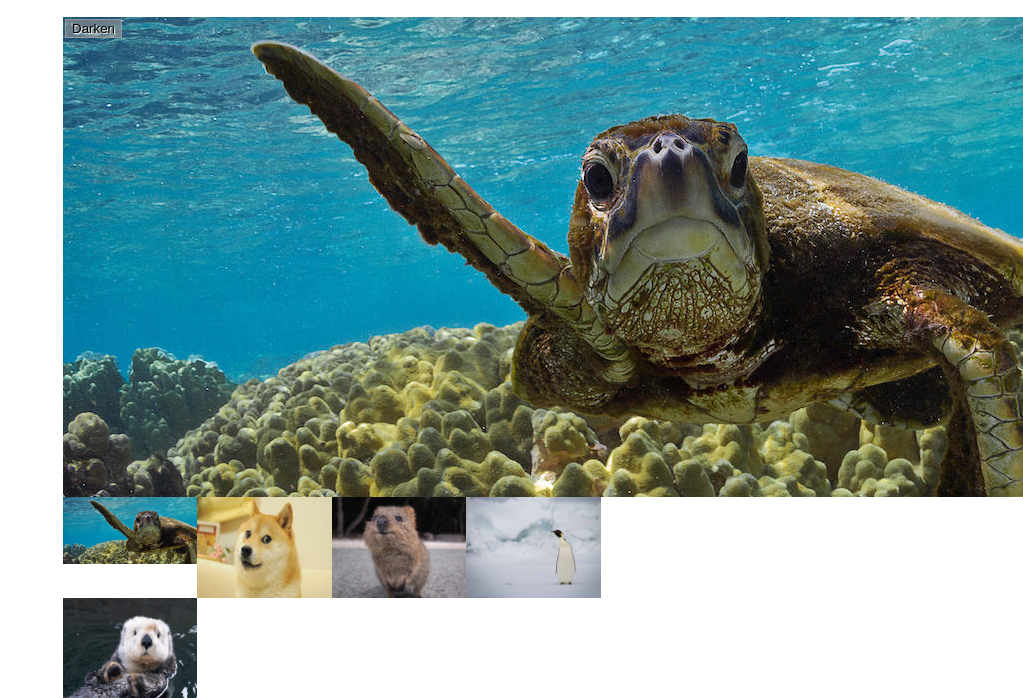
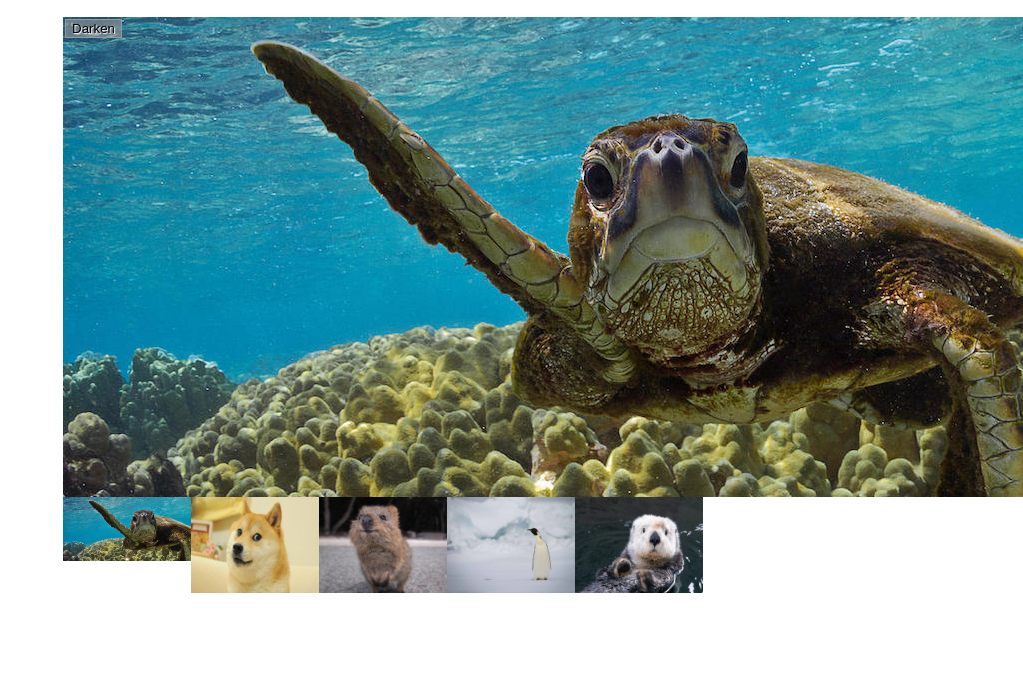
Before and after one commit to TammyDam/assignment_2, a plain HTML site: page index.html in a window 1280 px wide. Shown: the part 148-846 px from the top of the page, without its empty margins (257-1280 px from the left). After the commit the page ends 800 px from the top, so only its background shows below. Drawn offline with Linux system fonts and the light colour scheme.

Commit message:
Update style.css

```diff
--- a/style.css
+++ b/style.css
@@ -43,6 +43,6 @@ button {
 .thumb-bar img {
   position: static;
   display: block;
-  width: 21%;
+  width: 20%;
   float: left;
   }
```
